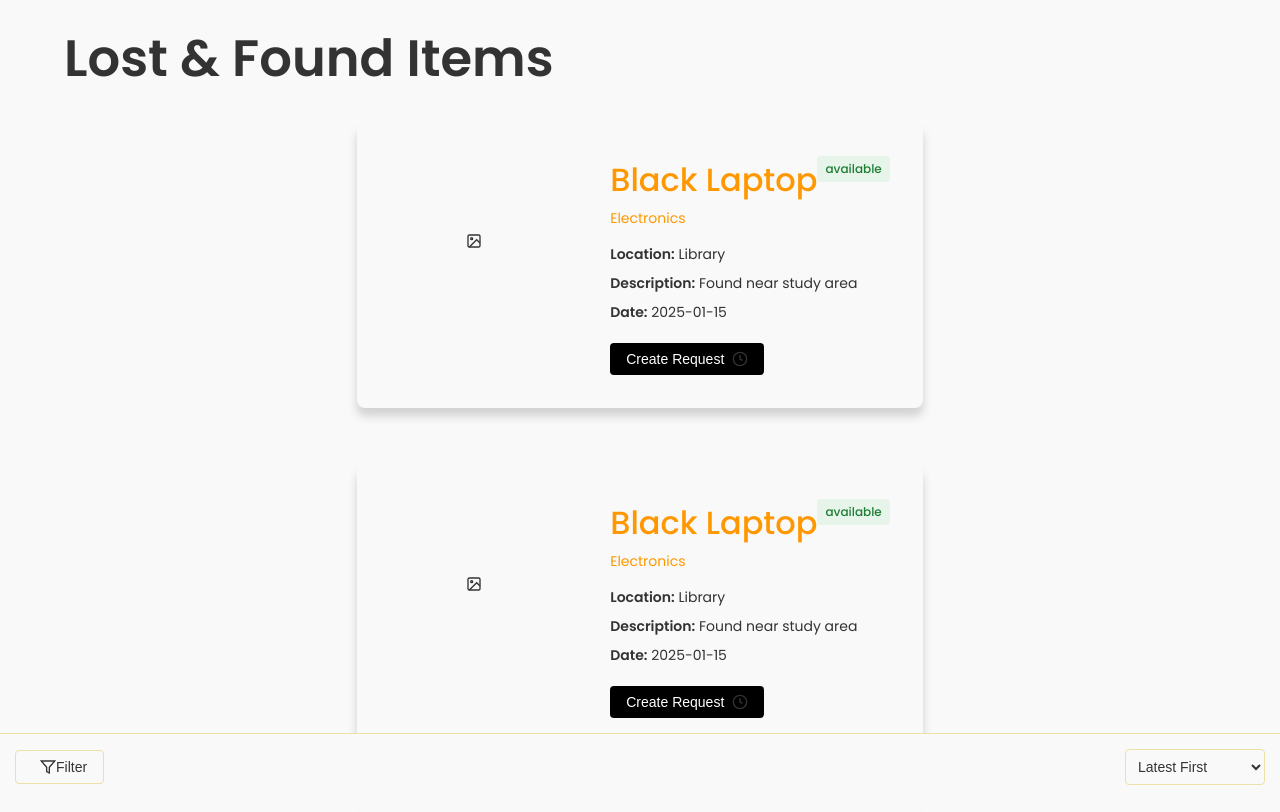
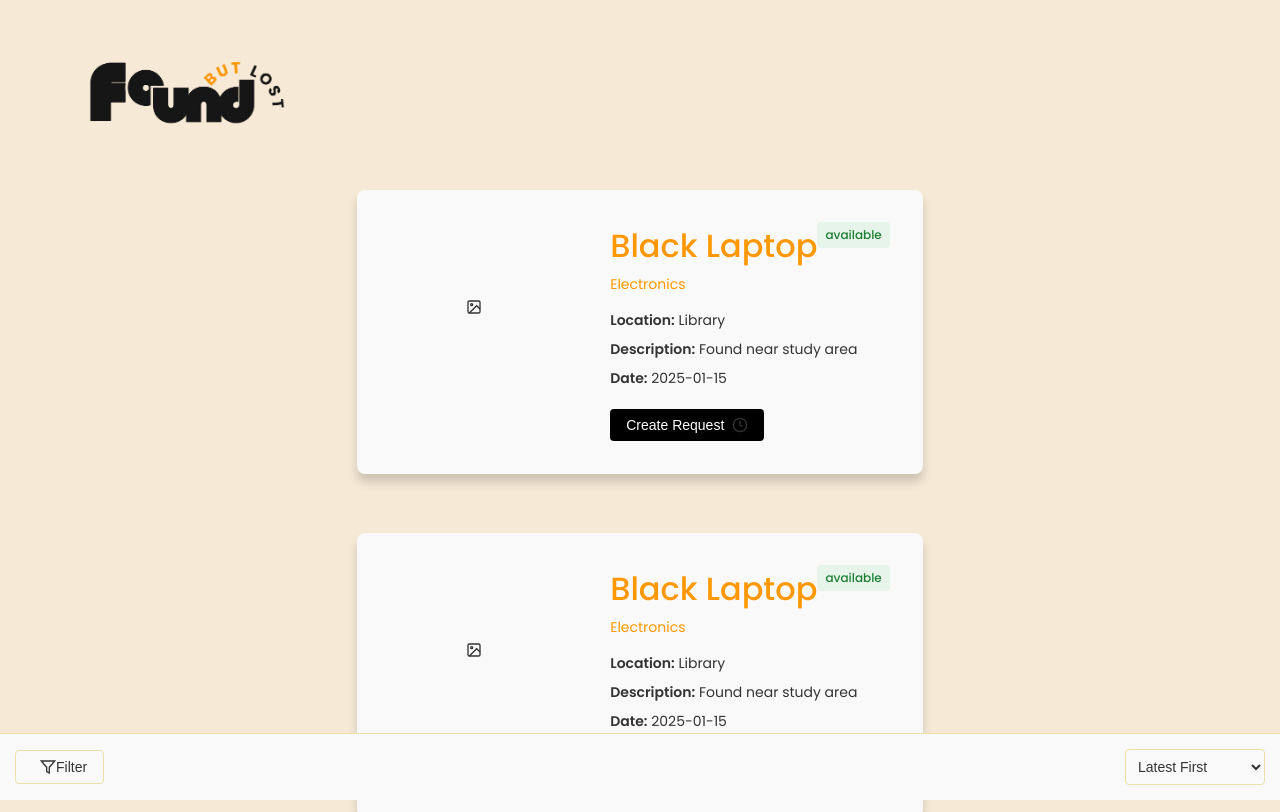
Before and after one commit to yash-bixt/foundbutlost-, a website: page public/student.html in a window 1280 px wide. Shown: the top 812 px of the page. Drawn offline with Linux system fonts and the light colour scheme.

Commit message:
student styling

```diff
--- a/public/student.css
+++ b/public/student.css
@@ -32,7 +32,7 @@ body {
 
 .dashboard {
   min-height: 100vh;
-  background-color: var(--background-light);
+  background-color: #f6e9d5;
   padding-bottom: 80px;
   display: flex;
 }
@@ -72,6 +72,10 @@ body {
   font-weight: bold;
   margin-bottom: 20px;
   color: var(--text-dark);
+}
+.logo{
+  width: 20%;
+  height: auto;
 }
 
 .filter-panel {
@@ -269,6 +273,10 @@ body {
   z-index: 100;
   color: var(--text-dark);
 }
+.bottom-bar:hover{
+  background:#f4e8d6;
+  transition: 0.7s ease;
+}
 
 .sort-select {
   padding: 8px;
--- a/public/student.html
+++ b/public/student.html
@@ -9,7 +9,7 @@
     <div class="dashboard">
         <div class="dashboard-container">
             <div class="navbar">
-                <h1 class="dashboard-title">Lost & Found Items</h1>
+                <h1 class="dashboard-title"><img class="logo" src="./logo.png" alt="Found but Lost"></h1>
             </div>
             <div class="items-container" id="itemsContainer">
                 <!-- Items will be dynamically inserted here -->
```
Also changed, not shown: public/logo.png (added).
